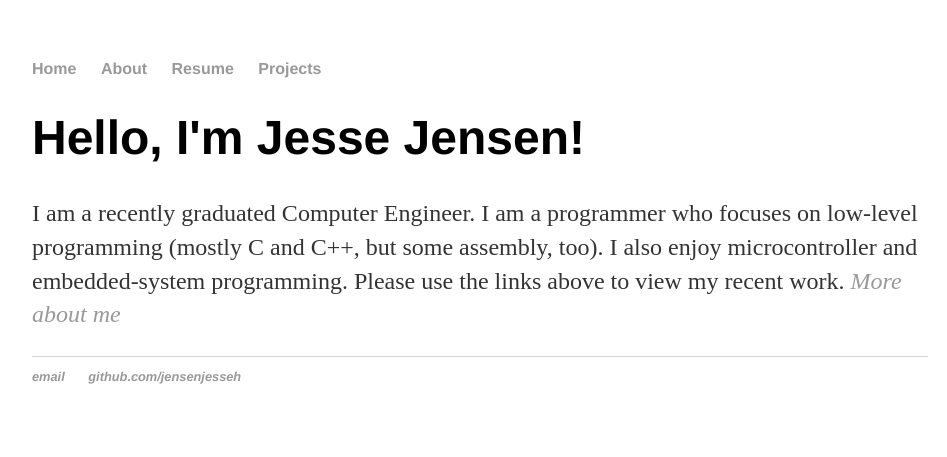
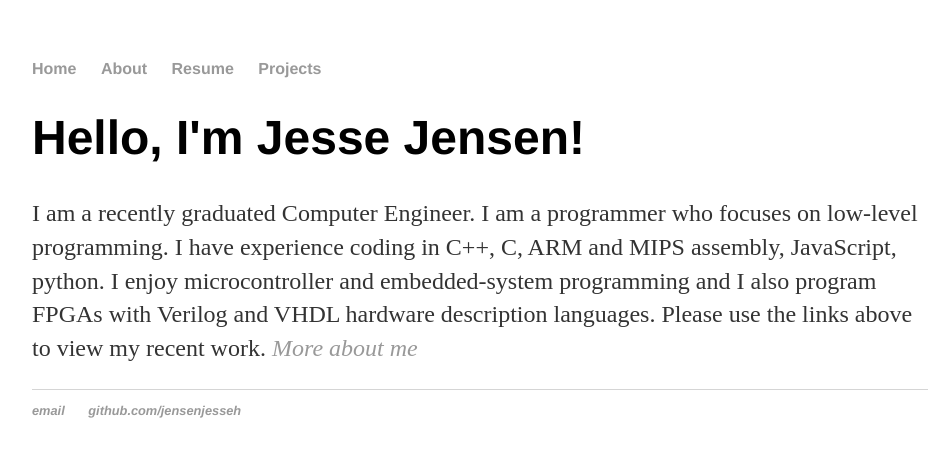
Before and after one commit to jensenjesseh/jensenjesseh.github.io, a Jekyll site: the page built from index.html, in a window 1280 px wide. Shown: the top 457 px of the page, without its empty margins (160-1107 px from the left). Built offline with Jekyll 4.4.1, drawn with Linux system fonts in a browser that asks for light colours.

Commit message:
Update index.html

```diff
--- a/index.html
+++ b/index.html
@@ -4,5 +4,5 @@ title: Jesse Jensen, Computer Engineer
 ---
 <div class="blurb">
 	<h1>Hello, I'm Jesse Jensen!</h1>
-	<p>I am a recently graduated Computer Engineer. I am a programmer who focuses on low-level programming (mostly C and C++, but some assembly, too). I also enjoy microcontroller and embedded-system programming. Please use the links above to view my recent work.<em> <a href="/about">More about me</a></p>
+	<p>I am a recently graduated Computer Engineer. I am a programmer who focuses on low-level programming. I have experience coding in C++, C, ARM and MIPS assembly, JavaScript, python. I enjoy microcontroller and embedded-system programming and I also program FPGAs with Verilog and VHDL hardware description languages. Please use the links above to view my recent work.<em> <a href="/about">More about me</a></p>
 </div><!-- /.blurb -->
```
